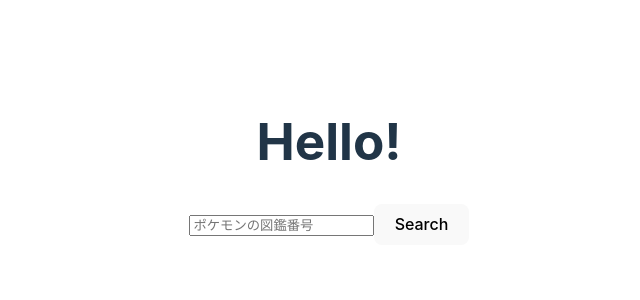
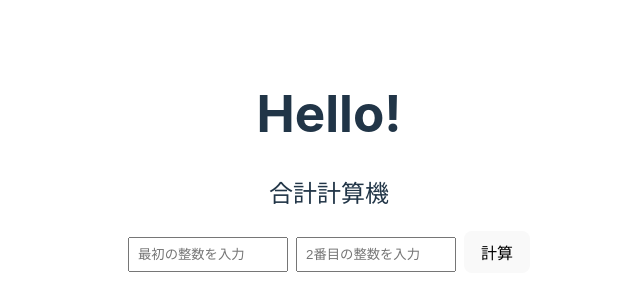
Before and after one commit to theMistletoe/Sample-Vitest-MSW, a React (Vite) app: page / in a window 1280 px wide. Shown: the part 238-538 px from the top of the page, without its empty margins (311-951 px from the left). Built offline with nearby package versions, Linux system fonts and the light colour scheme.

Commit message:
feat: add SumCalc component for sum calculation functionality

```diff
--- a/src/App.tsx
+++ b/src/App.tsx
@@ -1,6 +1,7 @@
 import './App.css'
-import { SearchPokemon } from './components/SearchPokemon'
+// import { SearchPokemon } from './components/SearchPokemon'
 import Header from './components/Header'
+import { SumCalc } from './components/SumCalc'
 // import Counter from './components/Counter'
 
 function App() {
@@ -10,7 +11,8 @@ function App() {
       {/* <hr />
       <Counter />
       <hr /> */}
-      <SearchPokemon />
+      {/* <SearchPokemon /> */}
+      <SumCalc />
     </>
   )
 }
--- /dev/null
+++ b/src/components/SumCalc.tsx
@@ -0,0 +1,65 @@
+import React, { useState } from 'react';
+import { sum } from '../libs/sum';
+
+export const SumCalc: React.FC = () => {
+    const [number1, setNumber1] = useState<string>('');
+    const [number2, setNumber2] = useState<string>('');
+    const [result, setResult] = useState<number | null>(null);
+    const [error, setError] = useState<string>('');
+
+    const calculateSum = () => {
+        setError('');
+        setResult(null);
+
+        if (number1.trim() === '' || number2.trim() === '') {
+            setError('両方の数値を入力してください');
+            return;
+        }
+
+        const num1 = parseInt(number1, 10);
+        const num2 = parseInt(number2, 10);
+
+        if (isNaN(num1) || isNaN(num2)) {
+            setError('有効な整数を入力してください');
+            return;
+        }
+
+        const total = sum(num1, num2);
+        setResult(total);
+    };
+
+    return (
+        <div>
+            <h2>合計計算機</h2>
+            <div>
+                <input
+                    type="text"
+                    value={number1}
+                    onChange={(e) => setNumber1(e.target.value)}
+                    placeholder="最初の整数を入力"
+                    style={{ width: '140px', padding: '8px' }}
+                />
+                <input
+                    type="text"
+                    value={number2}
+                    onChange={(e) => setNumber2(e.target.value)}
+                    placeholder="2番目の整数を入力"
+                    style={{ width: '140px', padding: '8px', marginLeft: '8px' }}
+                />
+                <button onClick={calculateSum} style={{ marginLeft: '8px', padding: '8px 16px' }}>
+                    計算
+                </button>
+            </div>
+            {error && (
+                <div style={{ marginTop: '16px', color: 'red' }}>
+                    {error}
+                </div>
+            )}
+            {result !== null && (
+                <div style={{ marginTop: '16px' }}>
+                    <strong>合計: {result}</strong>
+                </div>
+            )}
+        </div>
+    );
+};
```
